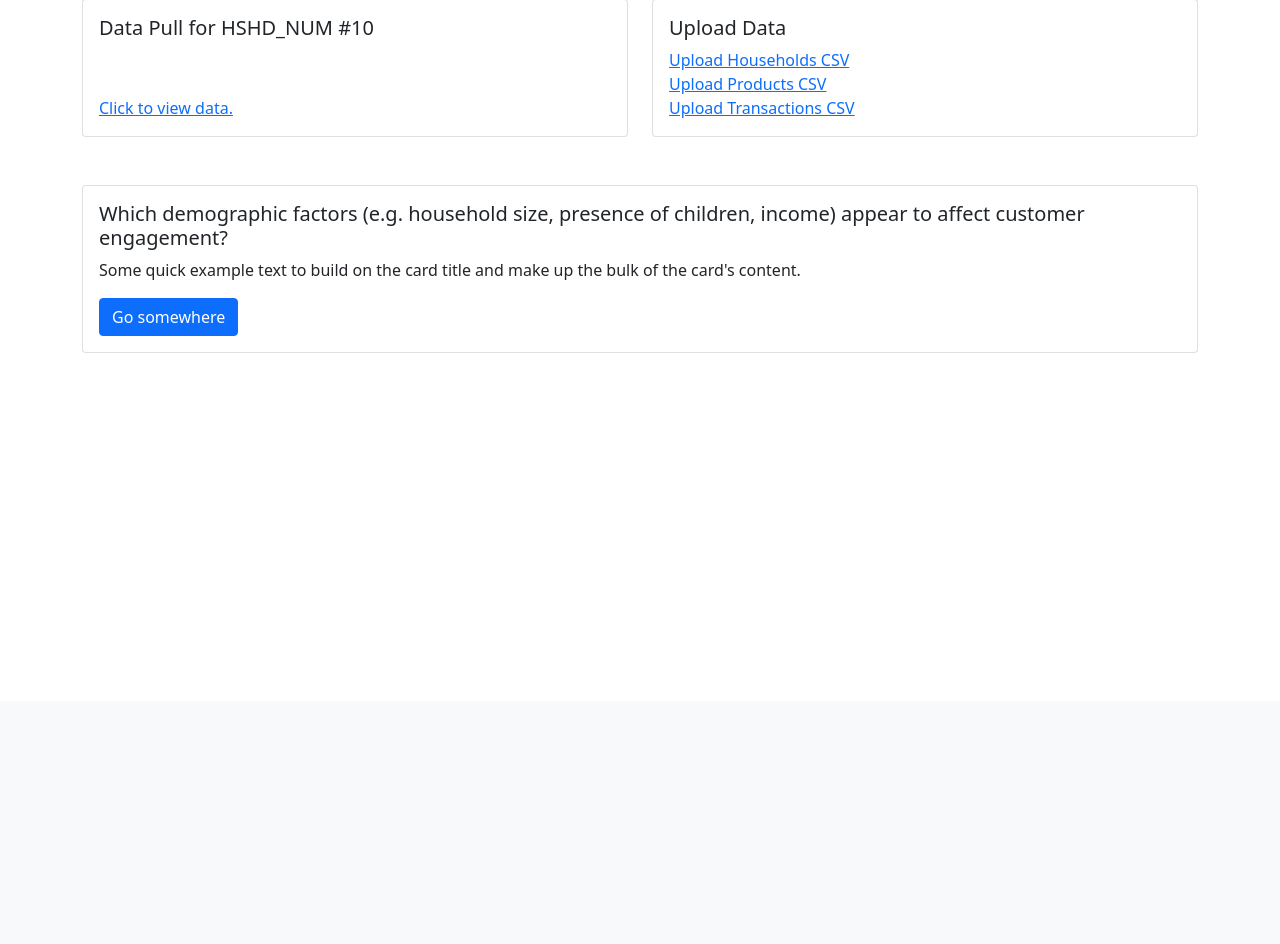
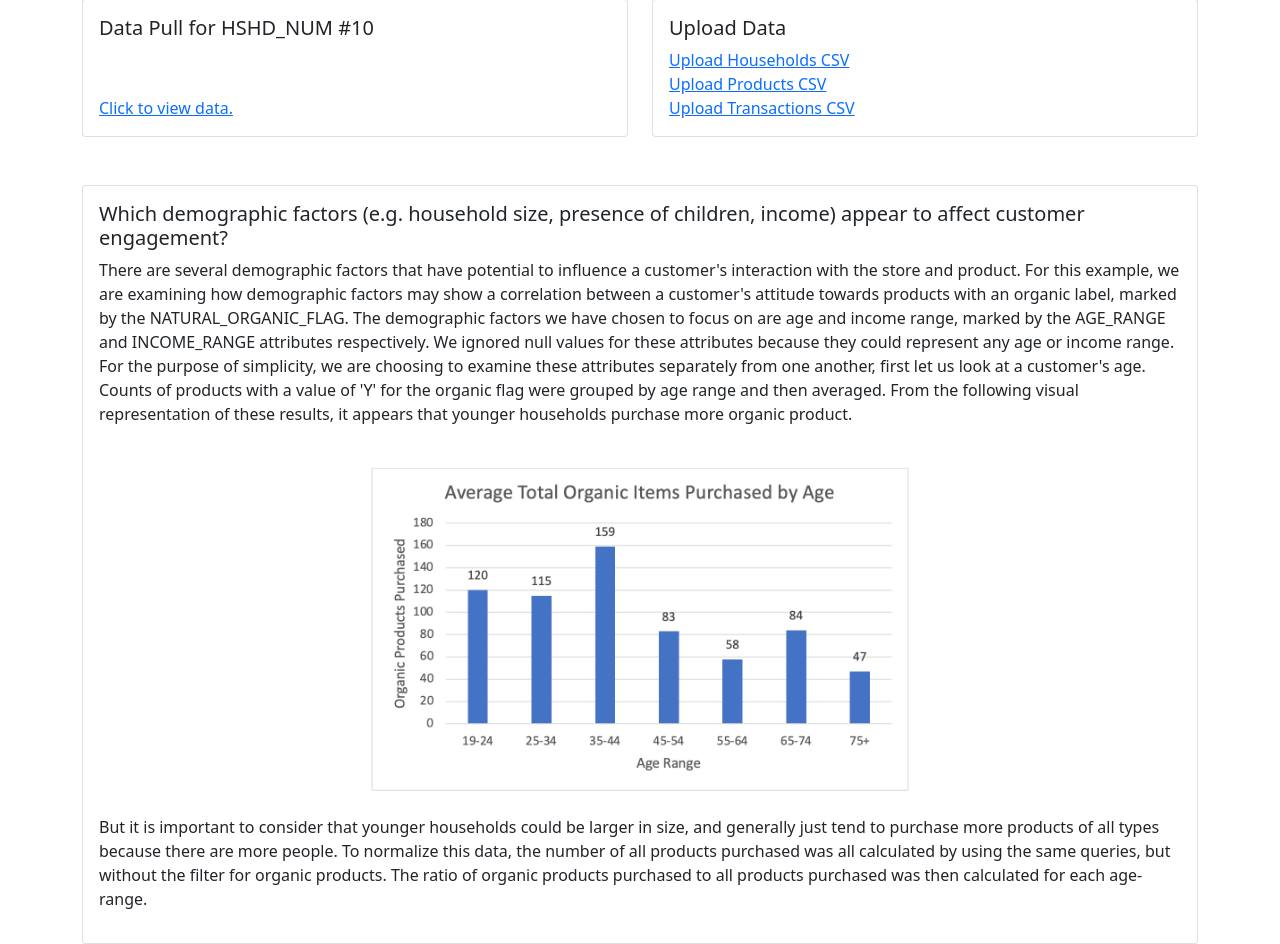
Before and after one commit to conleyrj/cproj, a Flask app: page /dashboard in a window 1280 px wide. Shown: the part 99-1043 px from the top of the page. Before the commit the page ends 452 px from the top, so only its background shows below. Run offline with Flask 2, Linux system fonts and the light colour scheme; some libraries are stand-ins or nearby versions.

Commit message:
add q5 answer to dashboard

```diff
--- a/templates/dashboard.html
+++ b/templates/dashboard.html
@@ -45,8 +45,28 @@
                 <div class="card" style="width: auto;">
                   <div class="card-body">
                     <h5 class="card-title">Which demographic factors (e.g. household size, presence of children, income) appear to affect customer engagement?</h5>
-                    <p class="card-text">Some quick example text to build on the card title and make up the bulk of the card's content.</p>
-                    <a href="#" class="btn btn-primary">Go somewhere</a>
+                    <p class="card-text">
+                      There are several demographic factors that have potential to influence a customer's interaction with the store and product.
+                      For this example, we are examining how demographic factors may show a correlation between a customer's attitude towards
+                      products with an organic label, marked by the NATURAL_ORGANIC_FLAG. The demographic factors we have chosen to focus on are
+                      age and income range, marked by the AGE_RANGE and INCOME_RANGE attributes respectively. We ignored null values for these
+                      attributes because they could represent any age or income range.
+                      For the purpose of simplicity, we are choosing to examine these attributes separately from one another, first let us look
+                      at a customer's age. Counts of products with a value of 'Y' for the organic flag were grouped by age range and then averaged.
+                      From the following visual representation of these results, it appears that younger households purchase more organic product.
+                    </p>
+                    <br>
+                    <div class="text-center">
+                      <img src="/static/images/graph.png" width="50%" class="rounded" alt="...">
+                    </div>
+                    <br>
+                    <p>
+                      But it is important to consider that younger households could be larger in size, and generally just tend to purchase more
+                      products of all types because there are more people. To normalize this data, the number of all products purchased was all
+                      calculated by using the same queries, but without the filter for organic products. The ratio of organic products purchased
+                      to all products purchased was then calculated for each age-range.
+                    </p>
+
                   </div>
                 </div>
               </div>
```
Also changed, not shown: static/images/graph.png (added).
